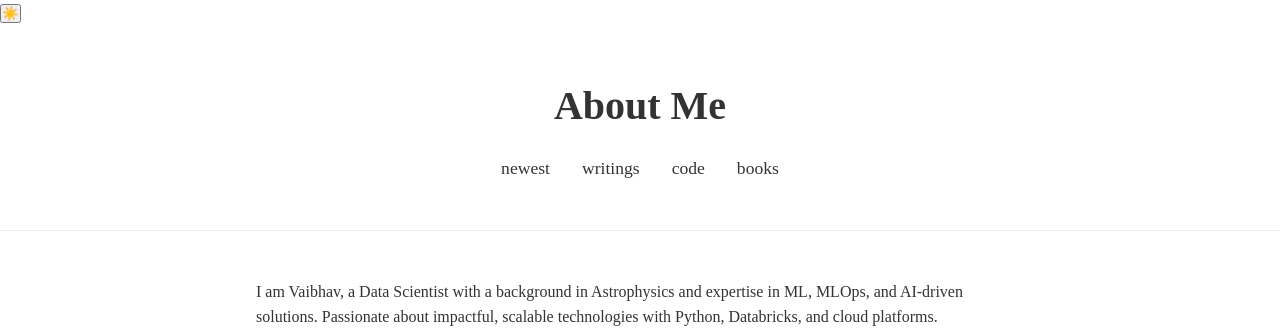
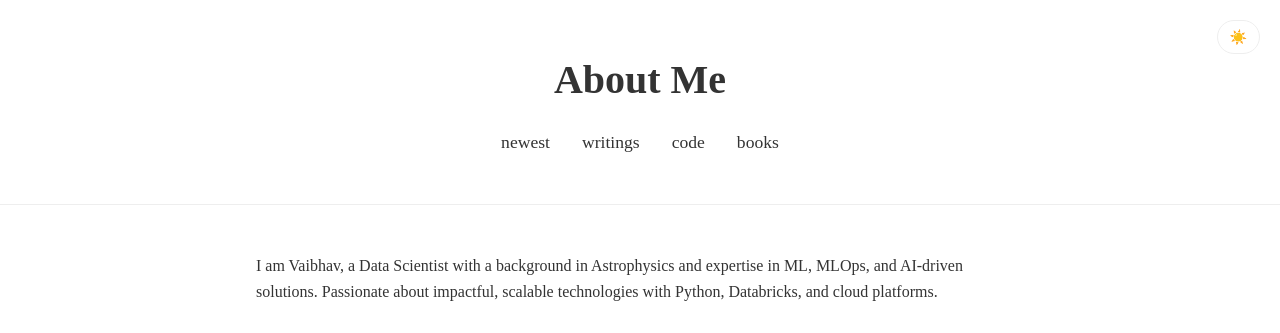
Before and after one commit to vvaibhav08/vvaibhav08.github.io, a plain HTML site: page about.html in a window 1280 px wide. Shown: the top 333 px of the page. Drawn offline with Linux system fonts and the light colour scheme; a web font is replaced by a local one.

Commit message:
update portfolio 8

```diff
--- a/about.html
+++ b/about.html
@@ -96,6 +96,27 @@
       height: 100%;
       fill: #333;
     }
+    /* Theme toggle button */
+    .theme-toggle {
+      position: fixed;
+      top: 20px;
+      right: 20px;
+      padding: 8px 12px;
+      background: var(--bg-color);
+      color: var(--text-color);
+      border: 1px solid var(--border-color);
+      border-radius: 20px;
+      cursor: pointer;
+      font-size: 14px;
+      transition: all 0.3s ease;
+      display: flex;
+      align-items: center;
+      gap: 6px;
+    }
+
+    .theme-toggle:hover {
+      border-color: var(--link-color);
+    }
   </style>
 </head>
 <body>
```
Also changed, not shown: books.html (+21 -0 lines), code.html (+21 -0 lines), writings.html (+21 -0 lines).
